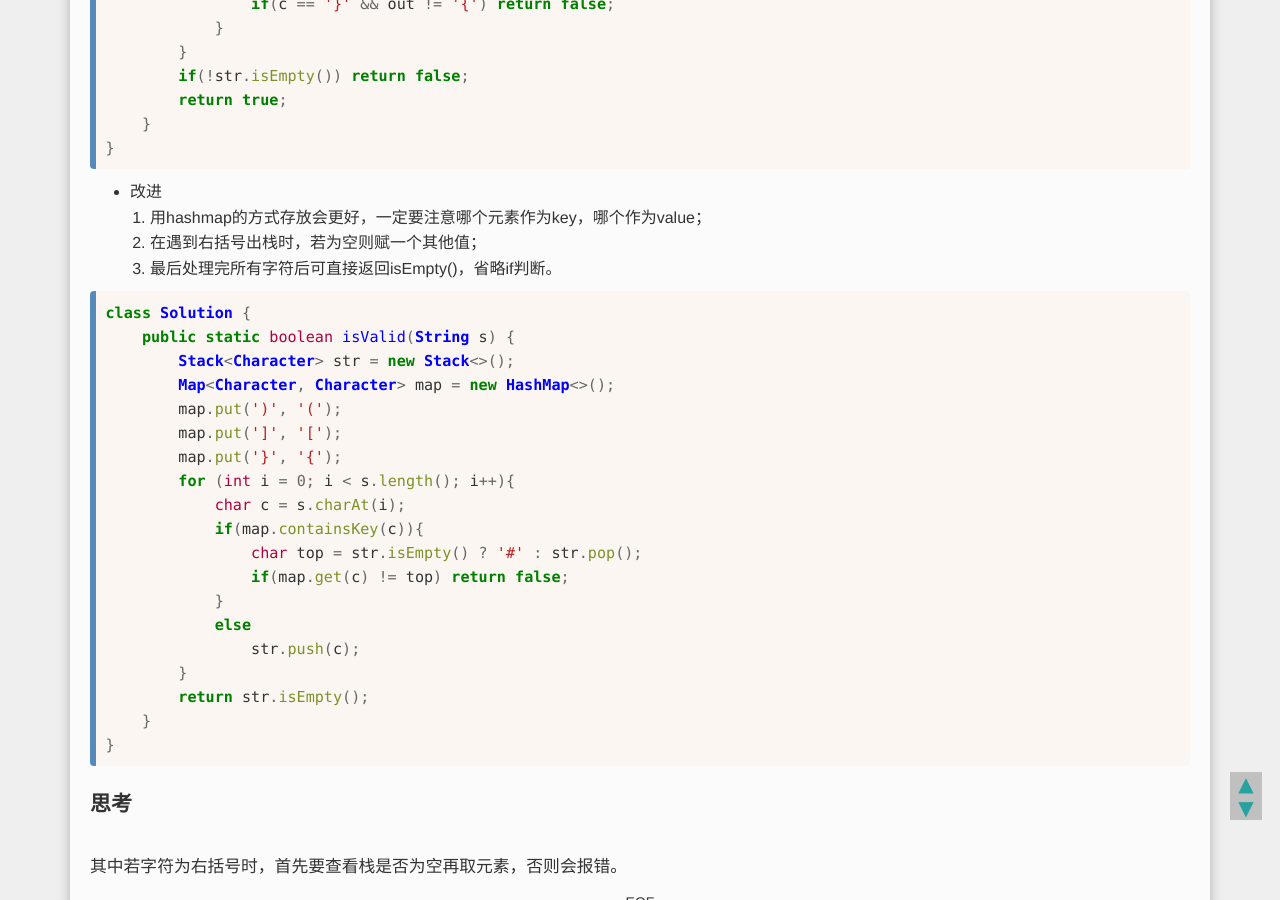
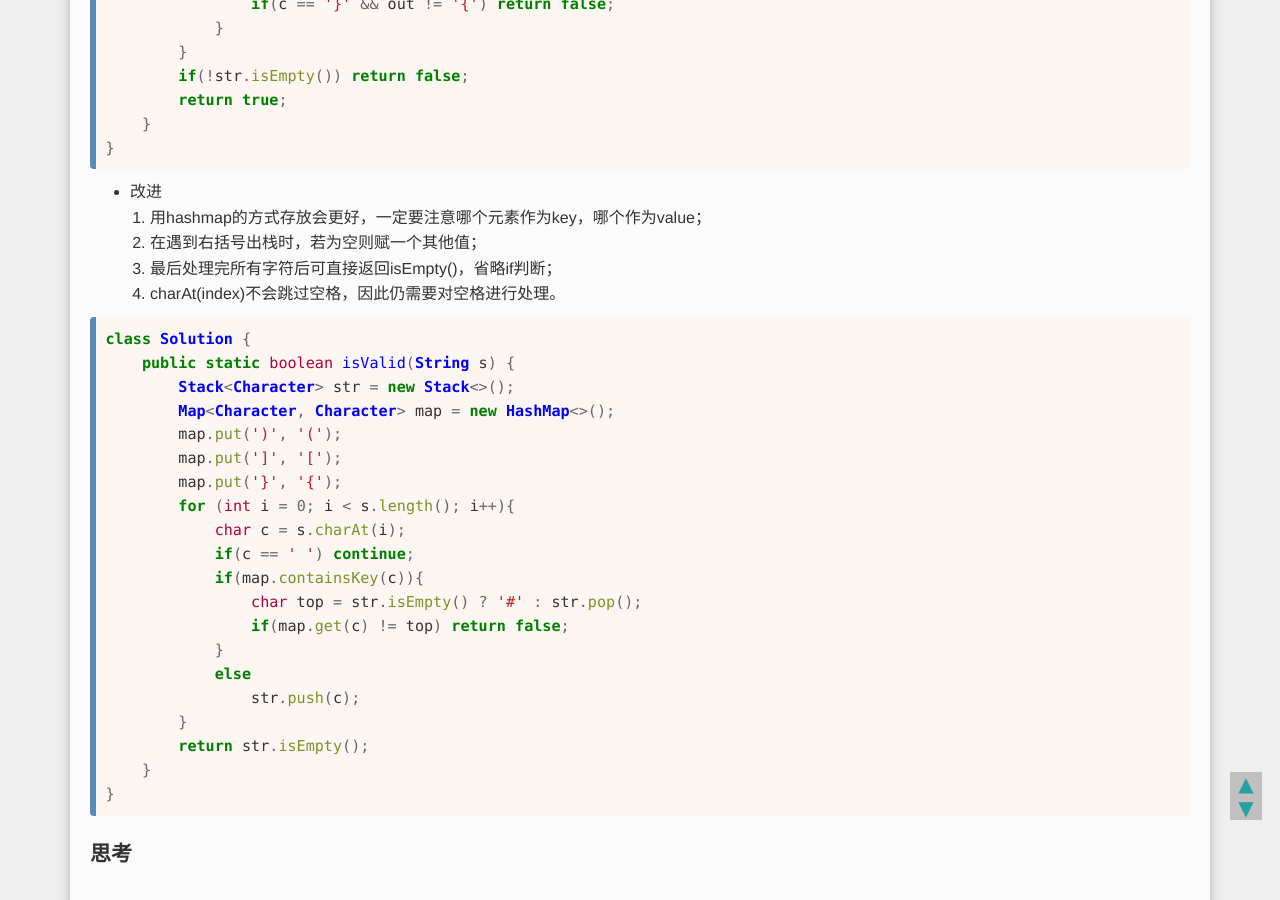
Before and after one commit to YurieSun/YurieSun.github.io, a Jekyll site: the page built from _posts/2019-10-08-leetcode-0020-isValid.md, in a window 1280 px wide and 900 px high, scrolled down 979 px. Built offline with Jekyll 4.4.1, drawn with Linux system fonts in a browser that asks for light colours.

Commit message:
submit revisions on leetcode 0020

````diff
--- a/_posts/2019-10-08-leetcode-0020-isValid.md
+++ b/_posts/2019-10-08-leetcode-0020-isValid.md
@@ -40,7 +40,8 @@ class Solution {
 * 改进
 1. 用hashmap的方式存放会更好，一定要注意哪个元素作为key，哪个作为value；
 2. 在遇到右括号出栈时，若为空则赋一个其他值；
-3. 最后处理完所有字符后可直接返回isEmpty()，省略if判断。
+3. 最后处理完所有字符后可直接返回isEmpty()，省略if判断；
+4. charAt(index)不会跳过空格，因此仍需要对空格进行处理。
 
 ```java
 class Solution {
@@ -52,6 +53,7 @@ class Solution {
         map.put('}', '{');
         for (int i = 0; i < s.length(); i++){
             char c = s.charAt(i);
+            if(c == ' ') continue;
             if(map.containsKey(c)){
                 char top = str.isEmpty() ? '#' : str.pop();
                 if(map.get(c) != top) return false;
````
